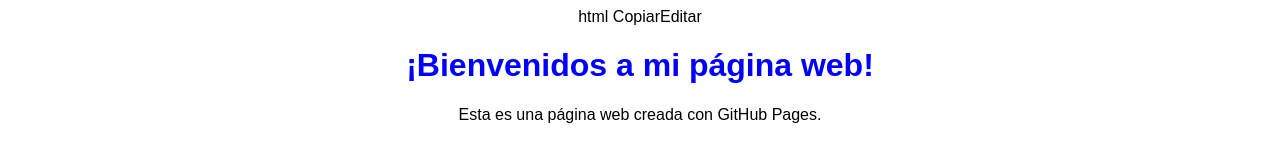
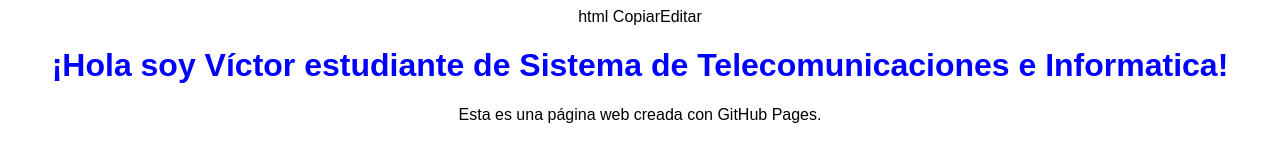
Before and after one commit to VLG75/ACTIVIDAD-FINAL-TEMA-3, a plain HTML site: page index.html in a window 1280 px wide. Drawn offline with Linux system fonts and the light colour scheme.

Commit message:
Update index.html

```diff
--- a/index.html
+++ b/index.html
@@ -4,14 +4,14 @@ html CopiarEditar
 <head>
  <meta charset="UTF-8">
  <meta name="viewport" content="width=device-width, initial-scale=1.0">
- <title>Mi Página Web</title>
+ <title></title>
  <style>
  body { font-family: Arial, sans-serif; text-align: center; }
 h1 { color: blue; }
  </style>
 </head>
 <body>
- <h1>¡Bienvenidos a mi página web!</h1>
+ <h1>¡Hola soy Víctor estudiante de Sistema de Telecomunicaciones e Informatica!</h1>
  <p>Esta es una página web creada con GitHub Pages.</p>
 </body>
   </html>
```
